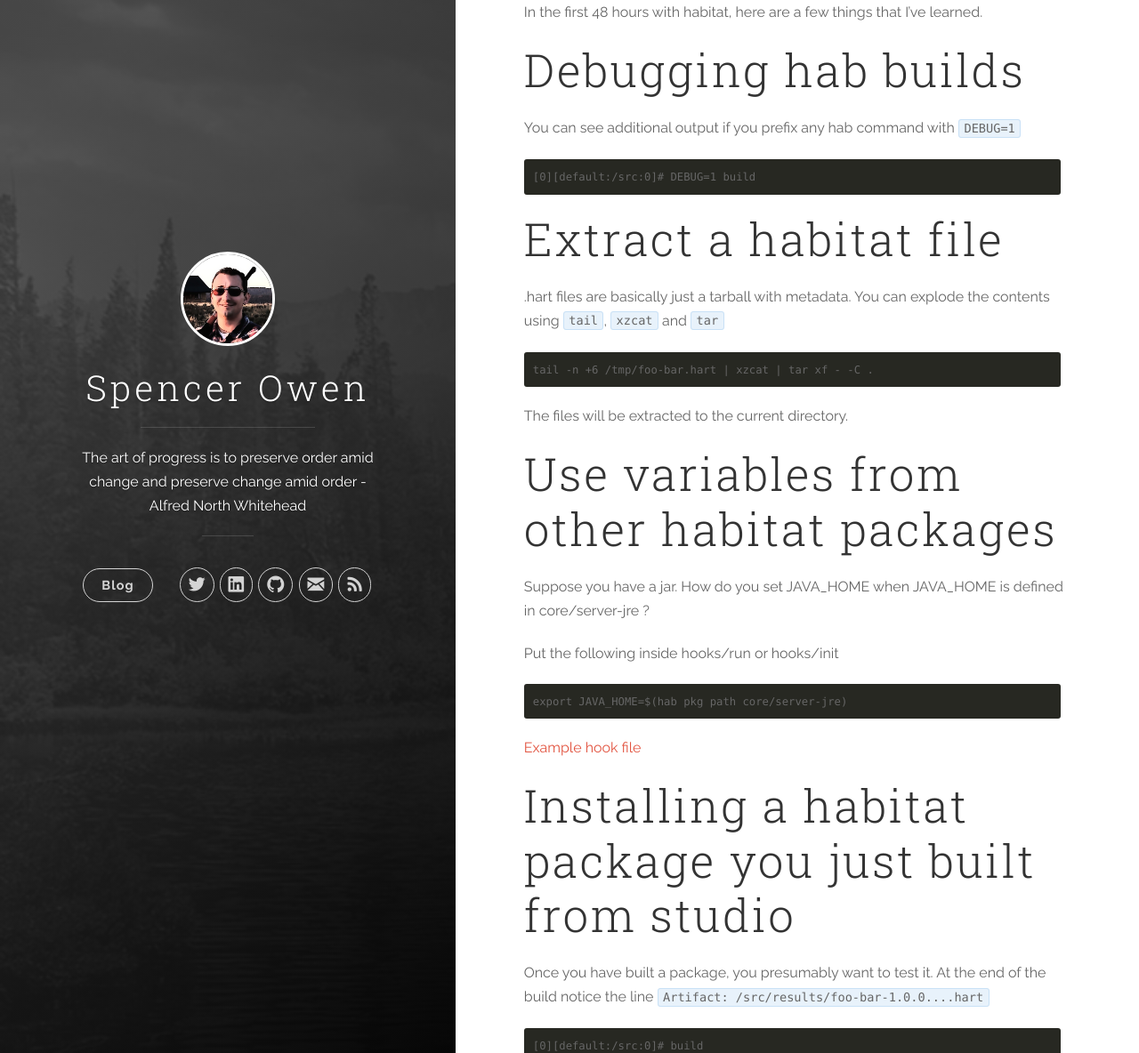
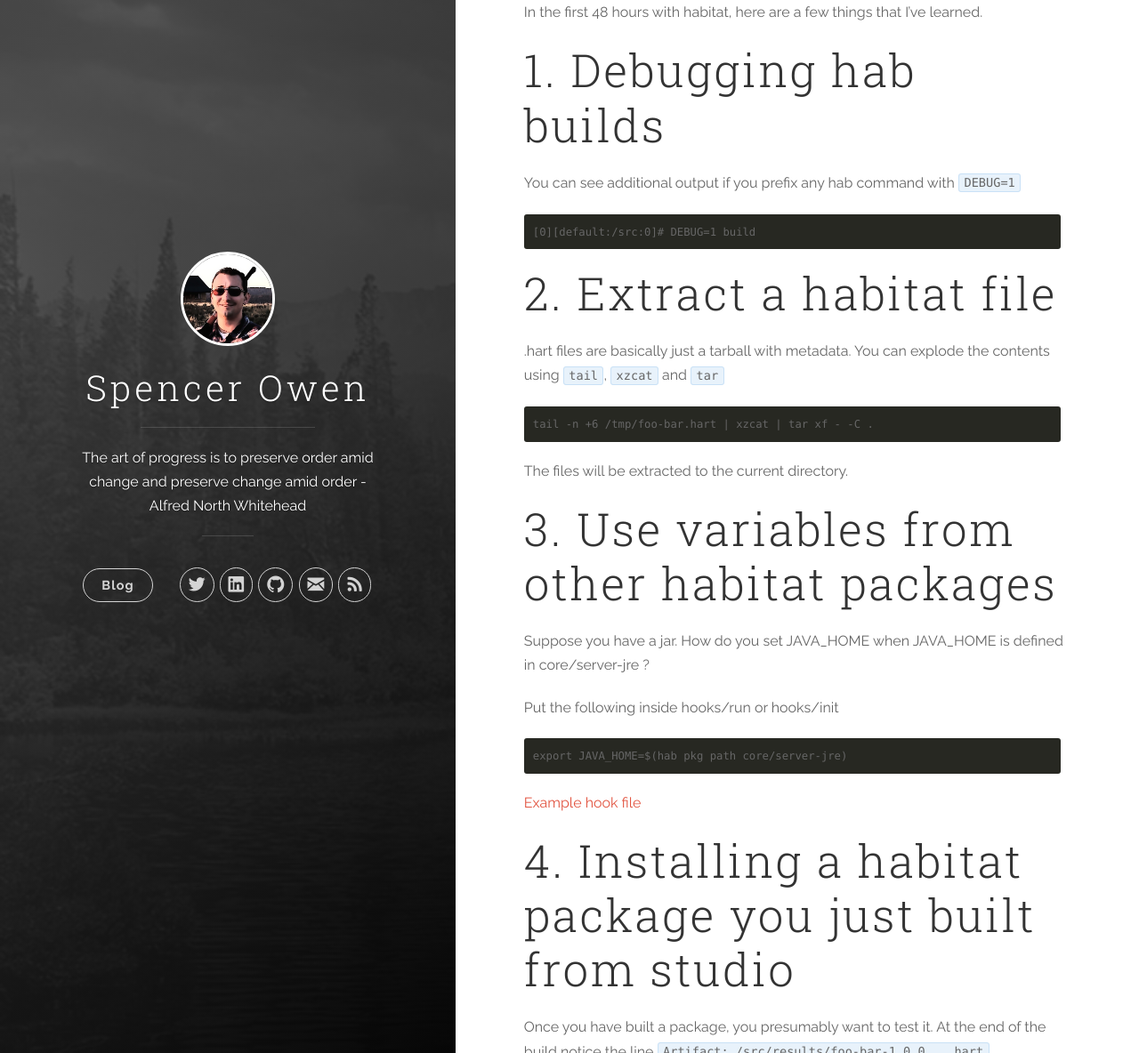
Before and after one commit to spuder/spuder.github.io, a Jekyll site: the page built from _posts/2016-06-17-Habitat-tips.markdown, in a window 1280 px wide and 1400 px high, scrolled down 267 px. Shown: the part 216-1400 px from the top of the window at 89% size. Built offline with Jekyll 4.4.1, drawn with Linux system fonts in a browser that asks for light colours; nearby versions of some CDN libraries; some of the changed text lies outside the part shown.

Commit message:
Changes to line numbers

```diff
--- a/_posts/2016-06-17-Habitat-tips.markdown
+++ b/_posts/2016-06-17-Habitat-tips.markdown
@@ -9,13 +9,13 @@ categories: habitat
 
 In the first 48 hours with habitat, here are a few things that I've learned.
 
-# Debugging hab builds
+# 1. Debugging hab builds
 
 You can see additional output if you prefix any hab command with `DEBUG=1`
 
     [0][default:/src:0]# DEBUG=1 build
 
-# Extract a habitat file
+# 2. Extract a habitat file
 
 .hart files are basically just a tarball with metadata. You can explode the contents using `tail`, `xzcat` and `tar`
 
@@ -24,7 +24,7 @@ You can see additional output if you prefix any hab command with `DEBUG=1`
 The files will be extracted to the current directory.
 
 
-# Use variables from other habitat packages
+# 3. Use variables from other habitat packages
 
 Suppose you have a jar. How do you set JAVA_HOME when JAVA_HOME is defined in core/server-jre ?
 
@@ -34,7 +34,7 @@ Put the following inside hooks/run or hooks/init
 
 [Example hook file](https://github.com/habitat-sh/habitat/blob/master/plans/artifactory-pro/hooks/run#L5)
 
-# Installing a habitat package you just built from studio
+# 4.  Installing a habitat package you just built from studio
 
 Once you have built a package, you presumably want to test it.
 At the end of the build notice the line `Artifact: /src/results/foo-bar-1.0.0....hart`
```
Also changed, not shown: other parts of _posts/2016-06-17-Habitat-tips.markdown (+8 -3 lines).
